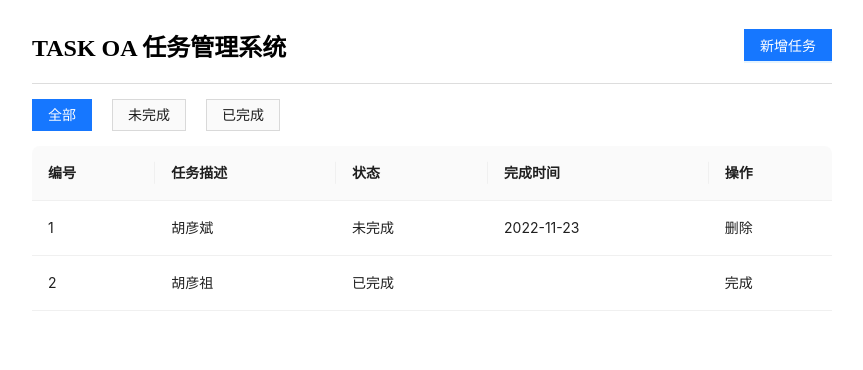
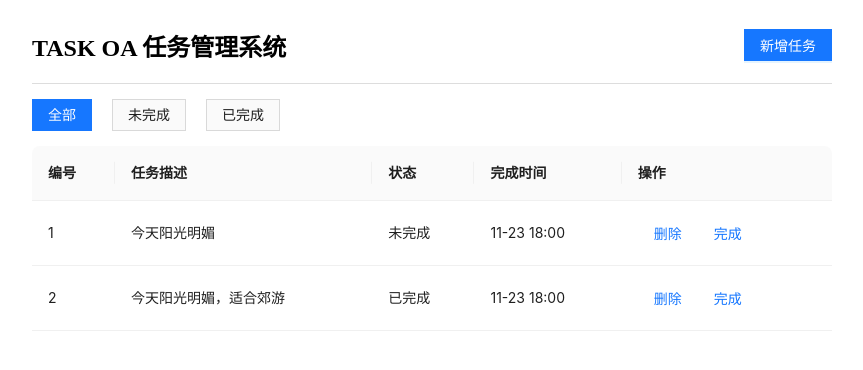
Before and after one commit to stevenliu986/react-demo, a React (Create React App) app: page / in a window 1280 px wide. Shown: the top 370 px of the page, without its empty margins (208-1071 px from the left). Built offline with nearby package versions, Linux system fonts and the light colour scheme.

Commit message:
modified:   src/components/Task.jsx

```diff
--- a/src/components/Task.jsx
+++ b/src/components/Task.jsx
@@ -1,4 +1,4 @@
-import { Button, Table, Tag } from "antd";
+import { Button, Popconfirm, Table, Tag } from "antd";
 import React from "react";
 import "./Task.scss";
 
@@ -11,7 +11,7 @@ const zero = (text) => {
 const formatTime = (time) => {
   let arr = time.match(/\d+/g),
     [, month, day, hours = "00", minutes = "00"] = arr;
-  return `${zero(month)}-${zero(day)}-${zero(hours)}-${zero(minutes)}`;
+  return `${zero(month)}-${zero(day)} ${zero(hours)}:${zero(minutes)}`;
 };
 
 class Task extends React.Component {
@@ -35,31 +35,44 @@ class Task extends React.Component {
     {
       title: "完成时间",
       dataIndex: "finishDate",
-      key: "finishDate",
+      render: (_, record) => {
+        let { state, time, complete } = record;
+        if (+state === 2) time = complete;
+        return formatTime(time);
+      },
     },
     {
       title: "操作",
-      dataIndex: "action",
-      key: "action",
+      render: (_, record) => {
+        let { state } = record;
+        return (
+          <>
+            <Popconfirm>
+              <Button type="link">删除</Button>
+            </Popconfirm>
+            <Popconfirm>
+              <Button type="link">完成</Button>
+            </Popconfirm>
+          </>
+        );
+      },
     },
   ];
 
   dataSource = [
     {
-      key: "1",
-      id: "1",
-      task: "胡彦斌",
+      id: 1,
+      task: "今天阳光明媚",
       status: 1,
-      finishDate: "2022-11-23",
-      action: "删除",
+      time: "2022-11-23 18:00:00",
+      complete: "2022-11-24 12:30:00",
     },
     {
-      key: "2",
       id: "2",
-      task: "胡彦祖",
+      task: "今天阳光明媚，适合郊游",
       status: 2,
-      finishDate: "",
-      action: "完成",
+      time: "2022-11-23 18:00:00",
+      complete: "2022-11-24 12:30:00",
     },
   ];
 
```
